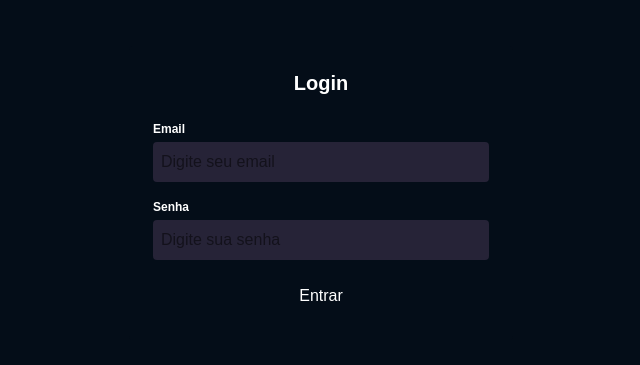
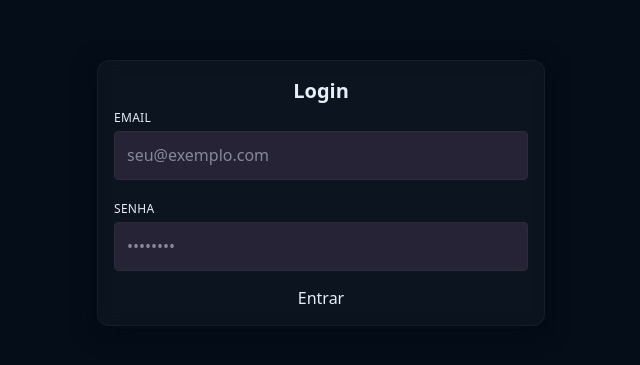
Before and after one commit to Nymeds/ProjetoInit, a React (Vite) app in the folder frontend/: page /login in a window 1280 px wide. Shown: the part 207-572 px from the top of the page, without its empty margins (319-959 px from the left). Built offline with nearby package versions, Linux system fonts and the light colour scheme.

Commit message:
up
ficou do caralho

```diff
--- a/frontend/src/components/card.tsx
+++ b/frontend/src/components/card.tsx
@@ -1,4 +1,4 @@
-import {type VariantProps, tv} from "tailwind-variants";
+import {tv} from "tailwind-variants";
 import React from "react";
 
 // eslint-disable-next-line react-refresh/only-export-components
@@ -10,6 +10,7 @@ export const cardVariants = tv({
 		variant: {
 			default: "border border-solid border-border-primary bg-transparent",
 			primary: "bg-background-primary",
+      secundary: "bg-background-secundary",
 		},
 		size: {
 			none: "",
@@ -23,26 +24,40 @@ export const cardVariants = tv({
 	},
 });
 
-interface CardProps
-	extends VariantProps<typeof cardVariants>,
-		React.ComponentProps<"div"> {
-	as?: keyof React.JSX.IntrinsicElements;
-}
+type CardProps = React.HTMLAttributes<HTMLDivElement> & {
+  header?: React.ReactNode;
+  footer?: React.ReactNode;
+  children?: React.ReactNode;
+ sName?: string;
+
+  floating?: boolean;
+};
 
 export default function Card({
-	as = "div",
-	size,
-	variant,
-	children,
-	className,
-	...props
+  header,
+  footer,
+  children,
+  bodyClassName = '',
+  floating = false,
+  className = '',
+  ...props
 }: CardProps) {
-	return React.createElement(
-		as,
-		{
-			className: cardVariants({size, variant, className}),
-			...props,
-		},
-		children
-	);
+  const floatingClasses = floating
+    ? 'backdrop-blur-sm bg-[rgba(255,255,255,0.02)] border-[rgba(255,255,255,0.04)] shadow-lg'
+    : '';
+
+  return (
+    <div
+      className={`card-surface ${floatingClasses} ${className}`}
+      {...props}
+    >
+      {header ? <div className="mb-4">{header}</div> : null}
+
+      <div className={`min-h-[44px] ${bodyClassName}`}>
+        {children}
+      </div>
+
+      {footer ? <div className="mt-4">{footer}</div> : null}
+    </div>
+  );
 }
--- a/frontend/src/components/text.tsx
+++ b/frontend/src/components/text.tsx
@@ -1,48 +1,51 @@
-import React from "react";
-import { tv, type VariantProps } from "tailwind-variants"
+import React, { type JSX } from "react";
 
-// eslint-disable-next-line react-refresh/only-export-components
-export const textVariants = tv({
-    base: "font-sans text-white",
-    variants: {
-        variant:{
-            "heading-large": "text-2xl leading-[130%] font-bold",
-			"heading-medium": "text-xl leading-[130%] font-bold",
-			"heading-small": "text-base leading-[130%] font-bold",
-			"paragraph-large": "text-base leading-[150%] font-medium",
-			"paragraph-medium": "text-sm leading-[150%] font-medium",
-			"paragraph-small": "text-xs leading-[150%] font-medium",
-			"label-medium": "text-base leading-[150%] font-semibold",
-			"label-small": "text-xs leading-[150%] font-semibold",
-        },
-    },
-    defaultVariants: {
-        variant: "paragraph-medium",
-    },
+type Variant =
+  | "heading-large"
+  | "heading-medium"
+  | "heading-small"
+  | "paragraph-medium"
+  | "paragraph-small"
+  | "label-small";
 
+type TextProps = React.HTMLAttributes<HTMLElement> & {
+  variant?: Variant;
+  as?: keyof JSX.IntrinsicElements;
+  children?: React.ReactNode;
+};
 
-})
+const variantTagMap: Record<Variant, keyof JSX.IntrinsicElements> = {
+  "heading-large": "h1",
+  "heading-medium": "h2",
+  "heading-small": "h3",
+  "paragraph-medium": "p",
+  "paragraph-small": "p",
+  "label-small": "span",
+};
 
-interface TextProps extends VariantProps<typeof textVariants> {
-	as?: keyof React.JSX.IntrinsicElements;
-	className?: string;
-	children?: React.ReactNode;
-}
+const variantClassMap: Record<Variant, string> = {
+  "heading-large": "text-2xl font-semibold",
+  "heading-medium": "text-xl font-semibold",
+  "heading-small": "text-lg font-semibold",
+  "paragraph-medium": "text-base",
+  "paragraph-small": "text-sm",
+  "label-small": "text-xs uppercase tracking-wide",
+};
 
 export function Text({
-    as = "span",
-	variant,
-	className,
-	children,
-	...props}:TextProps){
+  variant = "paragraph-medium",
+  as,
+  children,
+  className = "",
+  ...props
+}: TextProps) {
+  // eslint-disable-next-line @typescript-eslint/no-explicit-any
+  const Tag = (as || variantTagMap[variant] || "span") as any;
+  const classes = `${variantClassMap[variant] || ""} ${className}`.trim();
 
-    return React.createElement(
-        as,
-        {
-            className: textVariants({variant,className}),
-            ...props
-        },
-        children
-    )
-
+  return (
+    <Tag className={classes || undefined} {...props}>
+      {children}
+    </Tag>
+  );
 }
--- a/frontend/src/context/AuthContext.tsx
+++ b/frontend/src/context/AuthContext.tsx
@@ -1,7 +1,7 @@
 import { createContext, type ReactNode, useState, useEffect } from "react";
 import { loginRequest, api } from "../api/auth";
 
-interface User {
+export interface User {
   id: string;
   name: string;
   email: string;
--- a/frontend/src/index.css
+++ b/frontend/src/index.css
@@ -7,6 +7,7 @@
 	--color-background-primary: #040d18;
 	--color-background-secondary: #262337;
 	--color-background-tertiary: #3c3857;
+	--color-background-quaternary: #3c3857;
 	--color-border-primary: #2c2c35;
 	--color-border-active: #4c4c5d;
 	--color-accent-brand: #1ccfc3;
@@ -21,3 +22,60 @@
 
 	--font-sans: "Mulish", sans-serif;
 }
+
+/* Variáveis de tema */
+:root{
+  --font-sans: "Mulish", system-ui, -apple-system, "Segoe UI", Roboto, "Helvetica Neue", Arial;
+  --bg-900: #040d18;
+  --bg-800: #0b1630;
+  --card-bg: rgba(255,255,255,0.03);
+  --glass-border: rgba(255,255,255,0.04);
+  --accent: #1ccfc3;
+  --accent-2: #66eae1;
+  --danger: #f54a26;
+  --text: #e7eef8;
+}
+
+/* Resets / base */
+html,body,#root{
+  height:100%;
+}
+body{
+  font-family: var(--font-sans);
+  color: var(--text);
+  background: linear-gradient(180deg,var(--bg-900) 0%, var(--bg-800) 100%);
+  -webkit-font-smoothing:antialiased;
+  -moz-osx-font-smoothing:grayscale;
+  line-height:1.4;
+}
+
+/* Utilities pequenos para componentes */
+.card-surface {
+  background: var(--card-bg);
+  border: 1px solid var(--glass-border);
+  border-radius: 12px;
+  box-shadow: 0 6px 24px rgba(3,8,18,0.6);
+  padding: 1rem;
+}
+
+.stat-icon {
+  width:48px;
+  height:48px;
+  display:inline-flex;
+  align-items:center;
+  justify-content:center;
+  border-radius:10px;
+  background: linear-gradient(135deg, rgba(255,255,255,0.03), rgba(255,255,255,0.01));
+  border: 1px solid rgba(255,255,255,0.04);
+}
+
+/* Responsive container tweak */
+.app-container {
+  max-width: 1200px;
+  margin-left: auto;
+  margin-right: auto;
+  padding-left: 1.25rem;
+  padding-right: 1.25rem;
+  padding-top: 2.5rem;
+  padding-bottom: 2.5rem;
+}
--- a/frontend/src/pages/Dashboard.tsx
+++ b/frontend/src/pages/Dashboard.tsx
@@ -9,6 +9,7 @@ import { TaskList } from '../components/TaskList';
 import { BarChart3, CheckCircle, Clock, TrendingUp } from 'lucide-react';
 
 import { Text } from '../components/text';
+import Card from '../components/card';
 
 export function Dashboard() {
   const { user, logout, isLoading: authLoading } = useAuth();
@@ -45,8 +46,9 @@ export function Dashboard() {
 
   return (
     <div className="min-h-screen bg-background-primary text-label font-sans">
-      <hr></hr>
+
       <div className="max-w-7xl mx-auto px-6 py-8 lg:px-12 lg:py-12">
+         <Card  className="bg-background-quaternary p-6 border-b-2 border-border-primary " >
         <DashboardHeader user={user} onLogout={handleLogout} />
 
         <div className="mb-16 text-center">
@@ -78,7 +80,9 @@ export function Dashboard() {
 
           <TaskList todos={todos} isLoading={todosLoading} />
         </div>
+        </Card>
       </div>
+
     </div>
   );
 }
--- a/frontend/src/pages/Login.tsx
+++ b/frontend/src/pages/Login.tsx
@@ -35,55 +35,65 @@ export function Login() {
   }
 
   return (
-    <div className="flex items-center justify-center h-screen bg-background-primary">
-      <Card variant="primary" size="lg" className="flex flex-col gap-6 w-96">
+    <div className="flex items-center justify-center min-h-screen bg-background-primary p-6">
+      <Card floating className="flex flex-col gap-6 w-full max-w-md p-8">
         <Text variant="heading-medium" className="text-center">
           Login
         </Text>
 
-        <form onSubmit={handleSubmit(onSubmit)} className="flex flex-col gap-4">
+        <form onSubmit={handleSubmit(onSubmit)} className="flex flex-col gap-4" autoComplete="on" noValidate>
           <div className="flex flex-col gap-1">
-            <Text variant="label-small">Email</Text>
+            <label htmlFor="email">
+              <Text variant="label-small">Email</Text>
+            </label>
             <input
+              id="email"
               {...register("email", { required: "Email obrigatório" })}
               type="email"
-              placeholder="Digite seu email"
-              className="p-2 rounded bg-background-secondary focus:outline-none"
+              autoComplete="email"
+              placeholder="seu@exemplo.com"
+              aria-invalid={errors.email ? "true" : "false"}
+              aria-describedby={errors.email ? "email-error" : undefined}
+              className="p-3 rounded bg-background-secondary border border-border-primary focus:outline-none focus:ring-2 focus:ring-accent-brand transition"
             />
             {errors.email && (
-              <Text variant="paragraph-small" className="text-danger">
+              <Text id="email-error" variant="paragraph-small" className="text-danger" role="alert">
                 {errors.email.message}
               </Text>
             )}
           </div>
 
           <div className="flex flex-col gap-1">
-            <Text variant="label-small">Senha</Text>
+            <label htmlFor="password">
+              <Text variant="label-small">Senha</Text>
+            </label>
             <input
+              id="password"
               {...register("password", { required: "Senha obrigatória" })}
               type="password"
-              placeholder="Digite sua senha"
-              className="p-2 rounded bg-background-secondary focus:outline-none"
+              autoComplete="current-password"
+              placeholder="••••••••"
+              aria-invalid={errors.password ? "true" : "false"}
+              aria-describedby={errors.password ? "password-error" : undefined}
+              className="p-3 rounded bg-background-secondary border border-border-primary focus:outline-none focus:ring-2 focus:ring-accent-brand transition"
             />
             {errors.password && (
-              <Text variant="paragraph-small" className="text-danger">
+              <Text id="password-error" variant="paragraph-small" className="text-danger" role="alert">
                 {errors.password.message}
               </Text>
             )}
           </div>
 
           {errorMessage && (
-            <Text variant="paragraph-small" className="text-danger text-center">
+            <Text variant="paragraph-small" className="text-danger text-center" role="alert">
               {errorMessage}
             </Text>
           )}
 
-          <Button type="submit" variant="primary" disabled={loading}>
+          <Button type="submit" variant="primary" disabled={loading} className="w-full">
             {loading ? "Entrando..." : "Entrar"}
           </Button>
-
         </form>
-
       </Card>
     </div>
   );
```
Also changed, not shown: frontend/src/components/StatsCard.tsx (+38 -10 lines), 1 other file (tests, documents, lock files or other folders).
